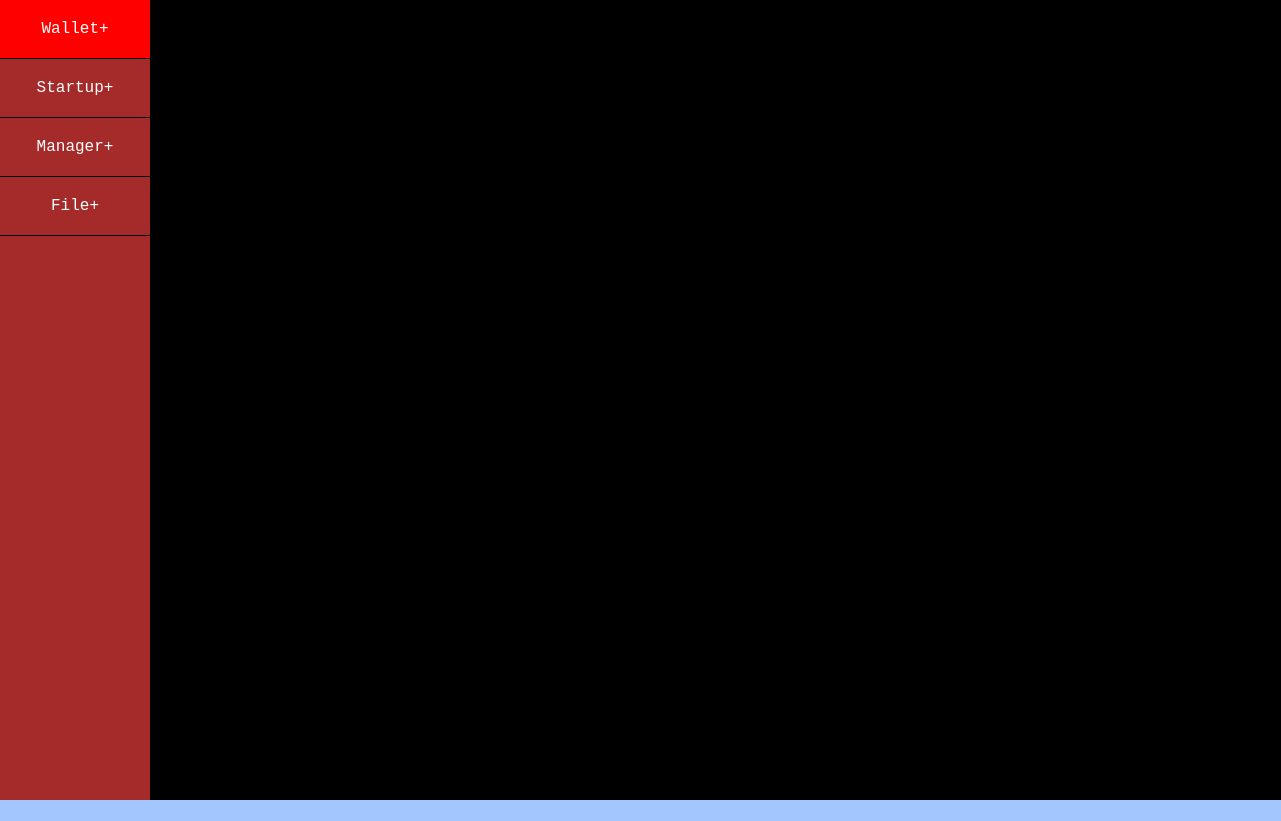
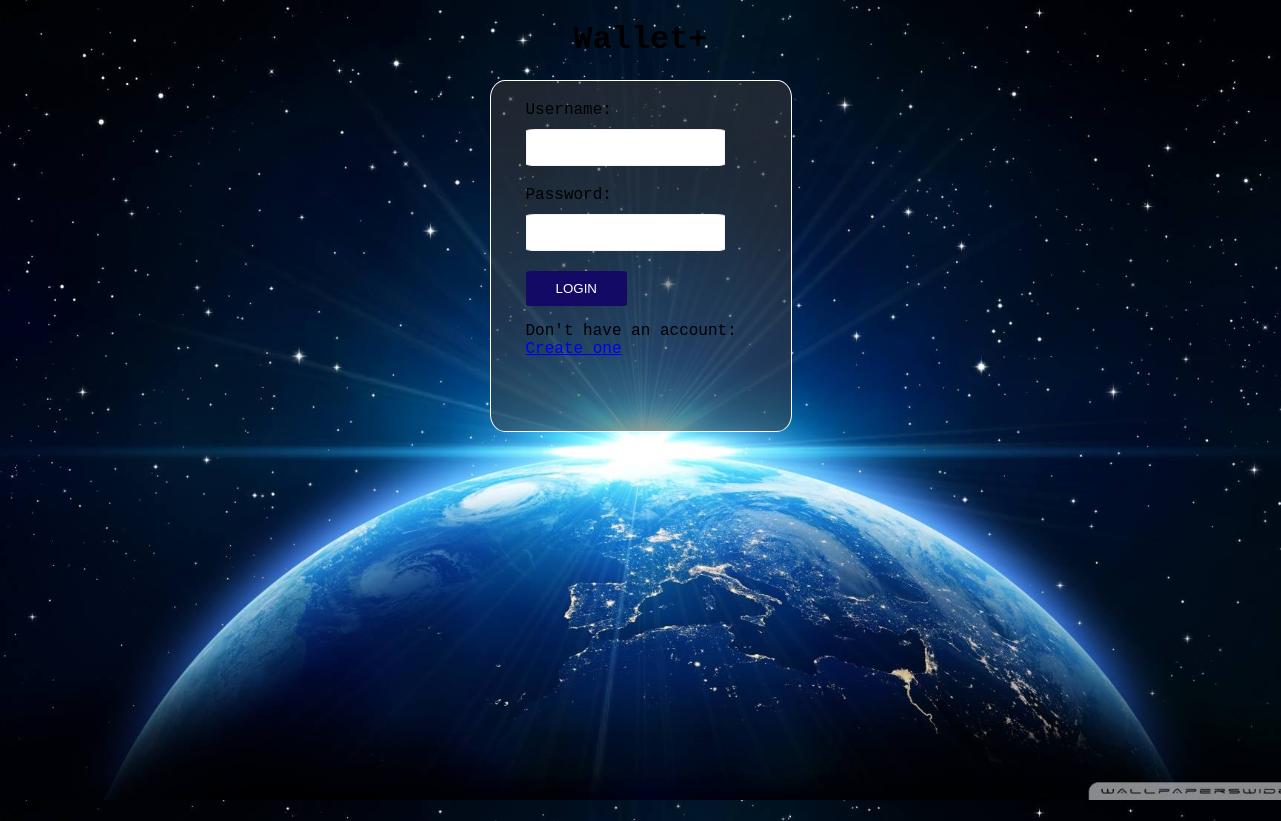
Before and after one commit to edinhadzovic/bigchain, an Electron app: page ClientInterface/views/mainView.html in a window 1281 px wide. Before the commit the page ends 800 px from the top, so only its background shows below. Drawn offline with nearby package versions, Linux system fonts and the light colour scheme.

Commit message:
adding background image

```diff
--- a/ClientInterface/css/main.css
+++ b/ClientInterface/css/main.css
@@ -86,3 +86,8 @@ body {
 .display-inline {
     display: inline-block;
 }
+
+.login-background {
+    background: url('../images/bg_loginView.jpg') no-repeat center center fixed;
+    background-size: cover;
+}
--- a/ClientInterface/views/mainView.html
+++ b/ClientInterface/views/mainView.html
@@ -14,12 +14,12 @@
     <meta http-equiv="X-UA-Compatible" content="ie=edge">
     <title>Document</title>
 </head>
-<body>
-		<div class="login_header hidden">
+<body class="login-background">
+		<div class="login_header">
 			<h1>Wallet<span>+</span></h1>
 		</div>
 
-		<div class="js-loginView-form form_section hidden">
+		<div class="js-loginView-form form_section">
 			<div class="js-loginView-login" id="js_loginView_login">
 				<form>
 					<div class="form_input">
@@ -64,7 +64,7 @@
 			</div>
 		</div>
 
-		<div class="js-homeView-box">
+		<div class="js-homeView-box hidden">
 			<div class="js-homeView-navigation">
 				<div>
 					<a href="#" class="js-homeView-navigation-item" type="request_wallet_plus">Wallet<span>+</span></a>
```
Also changed, not shown: ClientInterface/images/bg_loginView.jpg (added).
